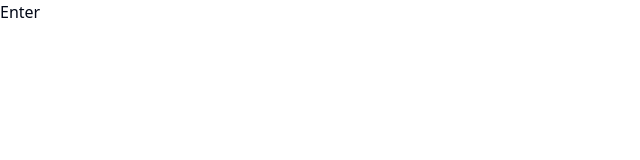
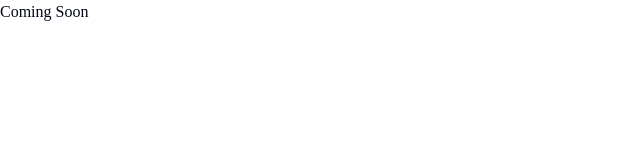
Before and after one commit to HussAA/dima_mechanicalweb, a Next.js app: page /departments in a window 1280 px wide. Shown: the top 160 px of the page, without its empty margins (0-640 px from the left). Built offline with nearby package versions, Linux system fonts and the light colour scheme.

Commit message:
font fixed

```diff
--- a/src/app/about/page.js
+++ b/src/app/about/page.js
@@ -1,7 +1,7 @@
 const Page = () => {
     return (
         <div>
-            Enter
+            Coming Soon
         </div>
     );
 }
--- a/src/app/departments/page.js
+++ b/src/app/departments/page.js
@@ -1,7 +1,7 @@
 const Page = () => {
     return (
         <div>
-            Enter
+            Coming Soon
         </div>
     );
 }
--- a/src/app/globals.css
+++ b/src/app/globals.css
@@ -87,20 +87,12 @@
   border-radius: 0px;
 }
 
-@font-face {
+/* styles/globals.css */
+
+/* Import Google Fonts */
+@import url('https://fonts.googleapis.com/css2?family=Montserrat:ital,wght@0,100..900;1,100..900&display=swap');
+
+/* Apply the font globally */
+body {
   font-family: 'Montserrat';
-  src: url('/fonts/Montserrat-Regular.woff2') format('woff2'),
-       url('/fonts/Montserrat-Regular.woff') format('woff'),
-       url('/fonts/Montserrat-Regular.ttf') format('truetype');
-  font-weight: normal;
-  font-style: normal;
 }
-
-@font-face {
-  font-family: 'Montserrat';
-  src: url('/fonts/Montserrat-Bold.woff2') format('woff2'),
-       url('/fonts/Montserrat-Bold.woff') format('woff'),
-       url('/fonts/Montserrat-Bold.ttf') format('truetype');
-  font-weight: bold;
-  font-style: normal;
-}
--- a/src/app/terms/page.js
+++ b/src/app/terms/page.js
@@ -1,7 +1,7 @@
 const Page = () => {
     return (
         <div>
-            Enter
+            Coming Soon
         </div>
     );
 }
```
